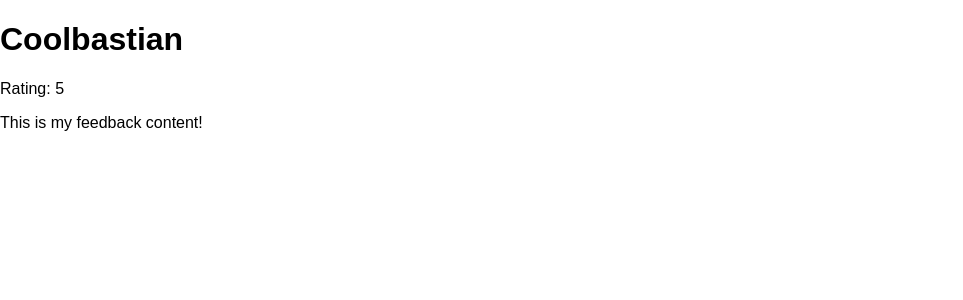
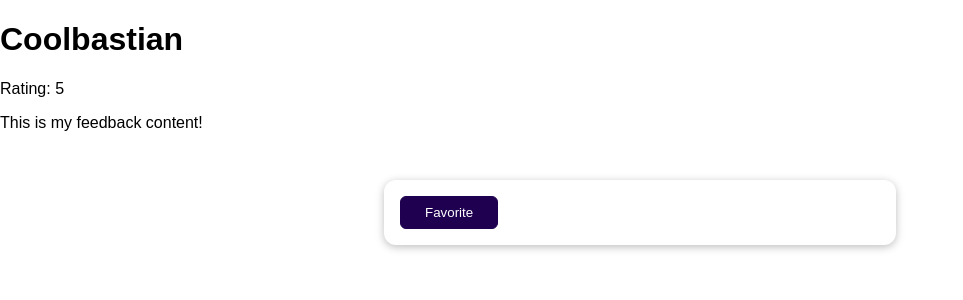
Before and after one commit to LightenDawn/django-using-form-basic, a Django app: page /reviews/1 in a window 1280 px wide. Shown: the top 300 px of the page, without its empty margins (0-963 px from the left). Run offline with Django 3.2, Linux system fonts and the light colour scheme; data comes from the database, SQL or seed files in the repository; both versions use the stored data as it was after the commit.

Commit message:
session course

```diff
--- a/reviews/templates/reviews/single_page.html
+++ b/reviews/templates/reviews/single_page.html
@@ -6,4 +6,13 @@
     <h1>{{ review.user_name|title }}</h1>
     <p>Rating: {{ review.rating }}</p>
     <p>{{ review.review_text }}</p>
+    {% if is_favorite %}
+        <p>This is my favorite!</p>
+    {% else %}
+        <form action="/reviews/favorite" method="POST">
+            {% csrf_token %}
+            <input type="hidden" name="review_id" value="{{ review.id }}">
+            <button>Favorite</button>
+        </form>
+    {% endif %}
 {% endblock %}
--- a/reviews/urls.py
+++ b/reviews/urls.py
@@ -5,5 +5,6 @@ urlpatterns = [
     path("", views.ReviewView.as_view()),
     path("thank-you", views.ThankYouView.as_view()),
     path("reviews", views.ReviewsListView.as_view()),
-    path("reviews/<int:pk>", views.SingleReviewView.as_view())
+    path("reviews/favorite", views.AddFavoriteView.as_view()),
+    path("reviews/<int:pk>", views.SingleReviewView.as_view()),
 ]
--- a/reviews/views.py
+++ b/reviews/views.py
@@ -49,3 +49,19 @@ class ReviewsListView(ListView):
 class SingleReviewView(DetailView):
     template_name = "reviews/single_page.html"
     model = Review
+
+    def get_context_data(self, **kwargs):
+        context = super().get_context_data(**kwargs)
+        loaded_review = self.object
+        request = self.request
+        #favorite_id = request.session["favorite_review"]
+        favorite_id = request.session.get("favorite_review")
+        context["is_favorite"] = favorite_id == str(loaded_review.id)
+        return context
+
+
+class AddFavoriteView(View):
+    def post(self, request):
+        review_id = request.POST["review_id"]
+        request.session["favorite_review"] = review_id
+        return HttpResponseRedirect("/reviews/" + review_id)
```
Also changed, not shown: db.sqlite3, feedback/settings.py (line endings or trailing spaces).
